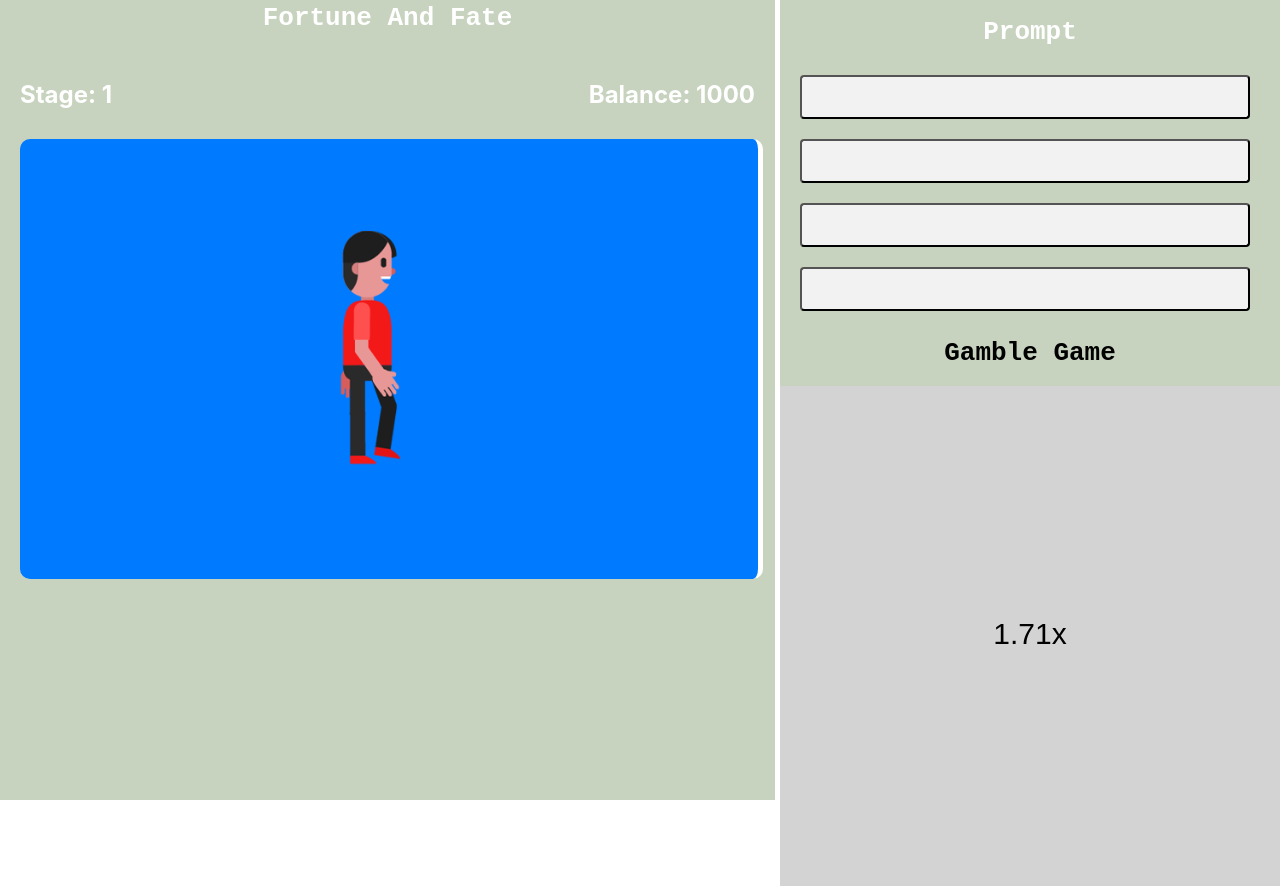
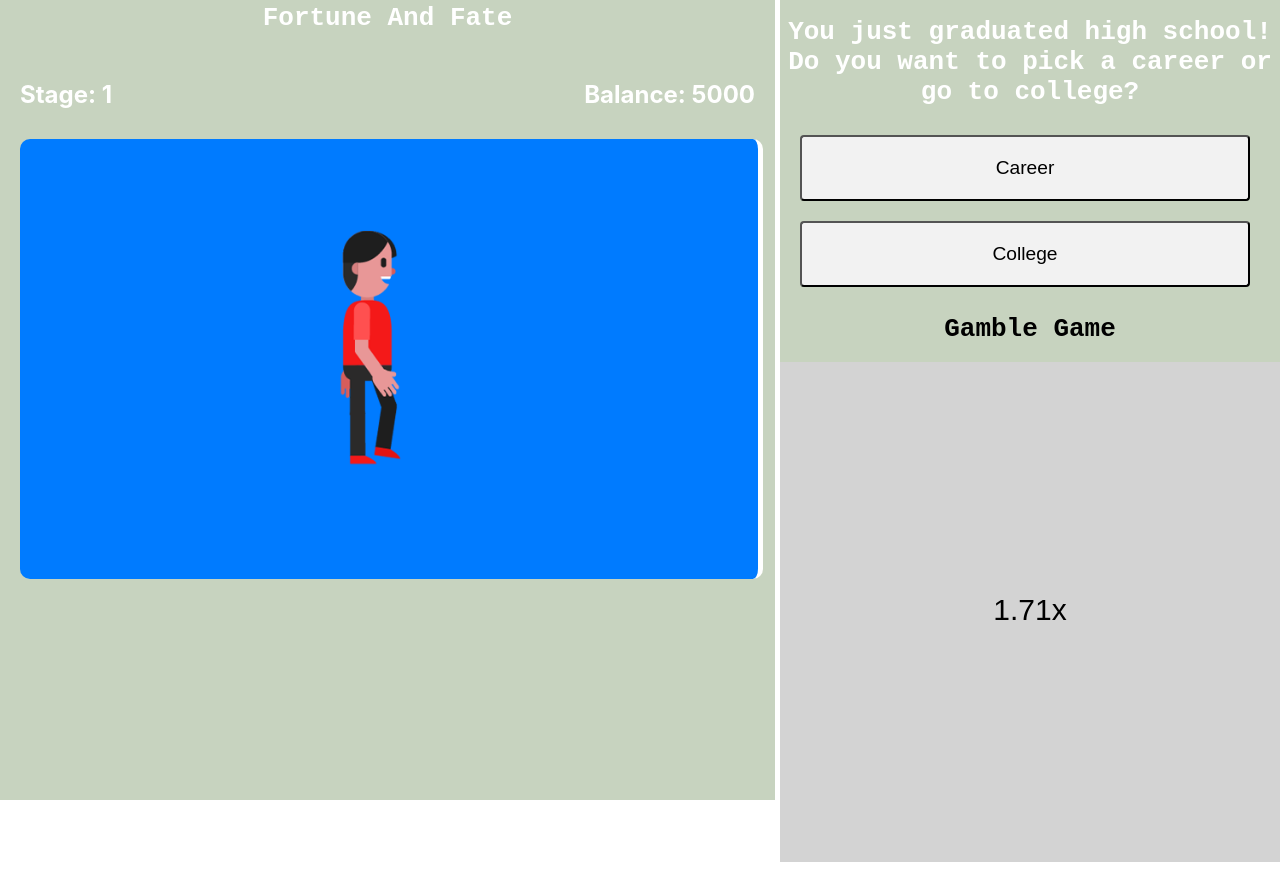
Before and after one commit to DirusLupito/financialHackathon, a React (Create React App) app in the folder fortune-and-fate/: page / in a window 1280 px wide. After the commit the page ends 866 px from the top, so only its background shows below. Built offline with nearby package versions, Linux system fonts and the light colour scheme.

Commit message:
1st step of stage 1

```diff
--- a/fortune-and-fate/src/App.js
+++ b/fortune-and-fate/src/App.js
@@ -1,44 +1,103 @@
-import { useState } from 'react';
-import './App.css';
-import './style.css';
-import PlotCanvas from './gambleGame/PlotCanvas';
+import { useState } from "react";
+import "./App.css";
+import "./style.css";
+import PlotCanvas from "./gambleGame/PlotCanvas";
 
 function App() {
+  // Player data
+  const [player, setPlayer] = useState({
+    stage: 1,
+    balance: 5000, // Starting money
+  });
 
-  //Player stage and balance
-  const [player, setPlayer] = useState({
-    stage: 1, // Starting stage
-    balance: 1000, // Initial money amount
-  });
+  // Which broad path the user chose: null, "career", or "college"
+  const [route, setRoute] = useState(null);
+
+  // Which specific job/major was picked
+  const [subOption, setSubOption] = useState(null);
+
+  // Handle route choice + deduct money if college
+  const handleRouteChoice = (choice) => {
+    if (choice === "college") {
+      // Deduct $80k tuition
+      setPlayer((prevPlayer) => ({
+        ...prevPlayer,
+        balance: prevPlayer.balance - 80000,
+      }));
+    }
+    setRoute(choice);
+    setSubOption(null);
+  };
+
+  // Prompt text defaults
+  let promptText = "You just graduated high school! Do you want to pick a career or go to college?";
+  let options = [
+    { label: "Career", onClick: () => handleRouteChoice("career") },
+    { label: "College", onClick: () => handleRouteChoice("college") },
+  ];
+
+  // Update prompt + options if user picks a path
+  if (route === "career") {
+    promptText = "Which career do you want to choose?";
+    options = [
+      { label: "Retail Associate", onClick: () => setSubOption("retail") },
+      { label: "Sales Representative", onClick: () => setSubOption("sales") },
+      { label: "IT Support", onClick: () => setSubOption("it") },
+    ];
+  } else if (route === "college") {
+    promptText = "Which major do you want to choose?";
+    options = [
+      { label: "Engineering", onClick: () => setSubOption("engineering") },
+      { label: "Business", onClick: () => setSubOption("business") },
+      { label: "Arts", onClick: () => setSubOption("arts") },
+    ];
+  }
+
+  // Show a small message once a sub-option is chosen
+  const chosenSubPath = subOption
+    ? `You chose the ${subOption} path! (Add further game logic here.)`
+    : "";
 
   return (
     <div className="App">
-      <div className='left-panel'>
-        <h1 className='title'>Fortune And Fate</h1>
-        <div className='info-container'>
-          <h2 className='stage'>Stage: {player.stage}</h2>
-          <h2 className='balance'>Balance: {player.balance}</h2>
+      {/* LEFT PANEL */}
+      <div className="left-panel">
+        <h1 className="title">Fortune And Fate</h1>
+
+        <div className="info-container">
+          <h2 className="stage">Stage: {player.stage}</h2>
+          <h2 className="balance">Balance: {player.balance}</h2>
         </div>
-        <div className='main-screen'>
-          <div className='container'>
-            <div className='walk1'></div>
+
+        <div className="main-screen">
+          <div className="container">
+            <div className="walk1"></div>
           </div>
         </div>
       </div>
-      <div className='right-panel'>
-        <h1 className='situation-prompt'>Prompt</h1>
-        <div className='option-grid'>
-          <button className='option'></button>
-          <button className='option'></button>
-          <button className='option'></button>
-          <button className='option'></button>
+
+      {/* RIGHT PANEL */}
+      <div className="right-panel">
+        <h1 className="situation-prompt">{promptText}</h1>
+
+        <div className="option-grid">
+          {options.map((opt, i) => (
+            <button key={i} className="option" onClick={opt.onClick}>
+              {opt.label}
+            </button>
+          ))}
         </div>
-      <div>
-        <h1>Gamble Game</h1>
-        <PlotCanvas />
+
+        {subOption && (
+          <p style={{ color: "white", textAlign: "center" }}>{chosenSubPath}</p>
+        )}
+
+        <div>
+          <h1>Gamble Game</h1>
+          <PlotCanvas />
+        </div>
       </div>
-      </div>
-    </div >
+    </div>
   );
 }
 
```
Also changed, not shown: 1 other file (tests, documents, lock files or other folders).
